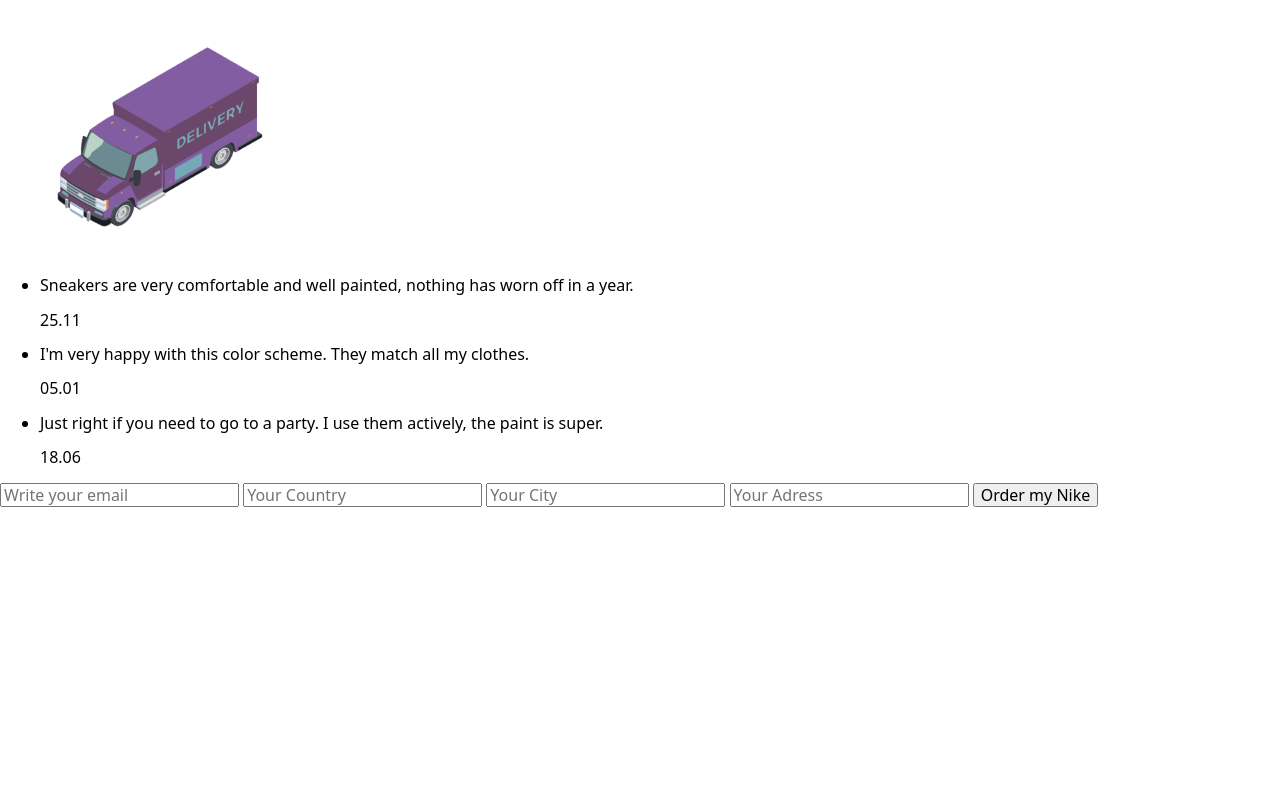
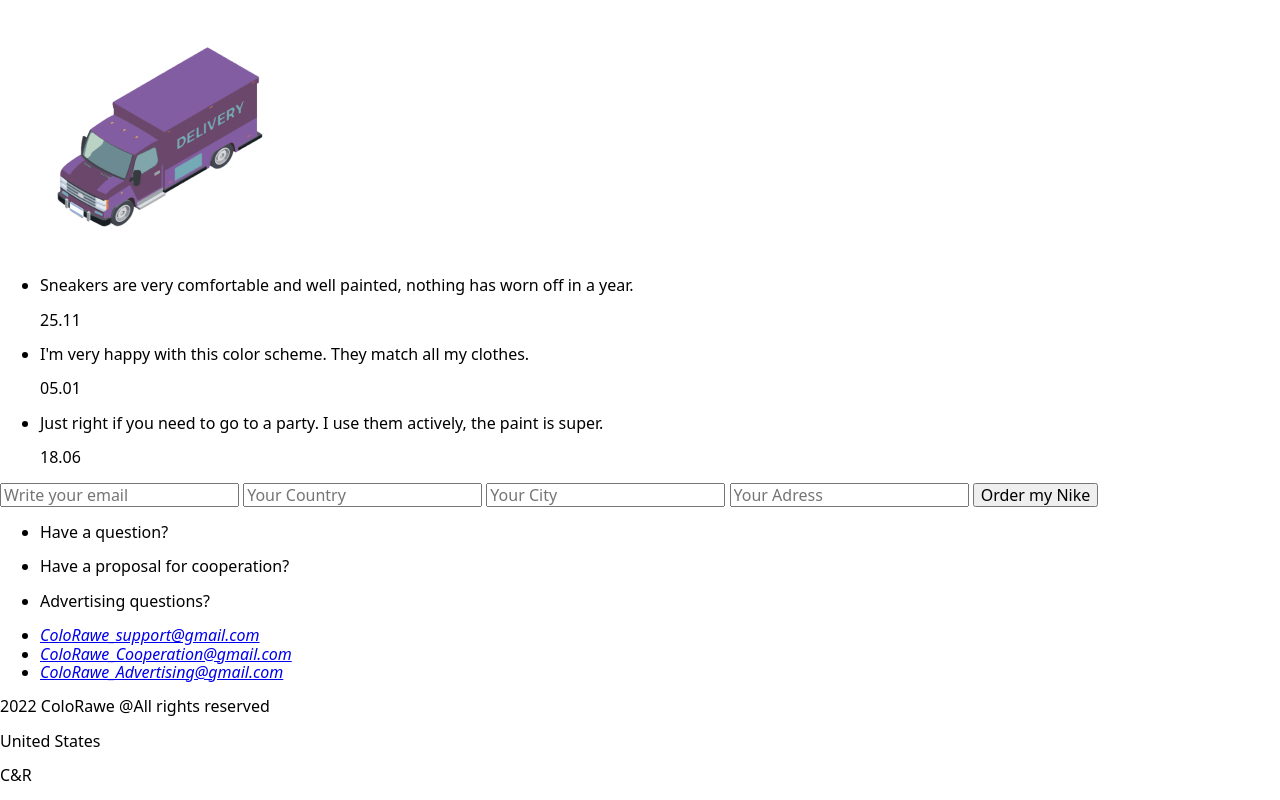
Before and after one commit to DimaLozovoy/ColoRave, a plain HTML site: page index.html in a window 1280 px wide. Shown: the part 1081-1881 px from the top of the page. Before the commit the page ends 1588 px from the top, so only its background shows below. Drawn offline with nearby package versions, Linux system fonts and the light colour scheme.

Commit message:
Update index.html

```diff
--- a/index.html
+++ b/index.html
@@ -153,5 +153,24 @@
         </form>
       </section>
     </main>
+    <footer>
+      <section class="footer-content">
+        <ul class="list question-list">
+          <li class="question-item"><p class="question-text">Have a question?</p></li>
+          <li class="question-item"><p class="question-text">Have a proposal for cooperation?</p></li>
+          <li class="question-item"><p class="question-text">Advertising questions?</p></li>
+        </ul>
+        <address class="address">
+        <ul class="list address-list">
+          <li class="address-item"><a href="ColoRawe_support@gmail.com">ColoRawe_support@gmail.com</a></li>
+          <li class="address-item"><a href="ColoRawe_Cooperation@gmail.com">ColoRawe_Cooperation@gmail.com</a></li>
+          <li class="address-item"><a href="ColoRawe_Advertising@gmail.com">ColoRawe_Advertising@gmail.com</a></li>
+        </ul>
+        </address>
+        <p>2022 ColoRawe @All rights reserved</p>
+        <p>United States</p>
+        <p>С&R</p>
+      </section>
+    </footer>
   </body>
 </html>
```
